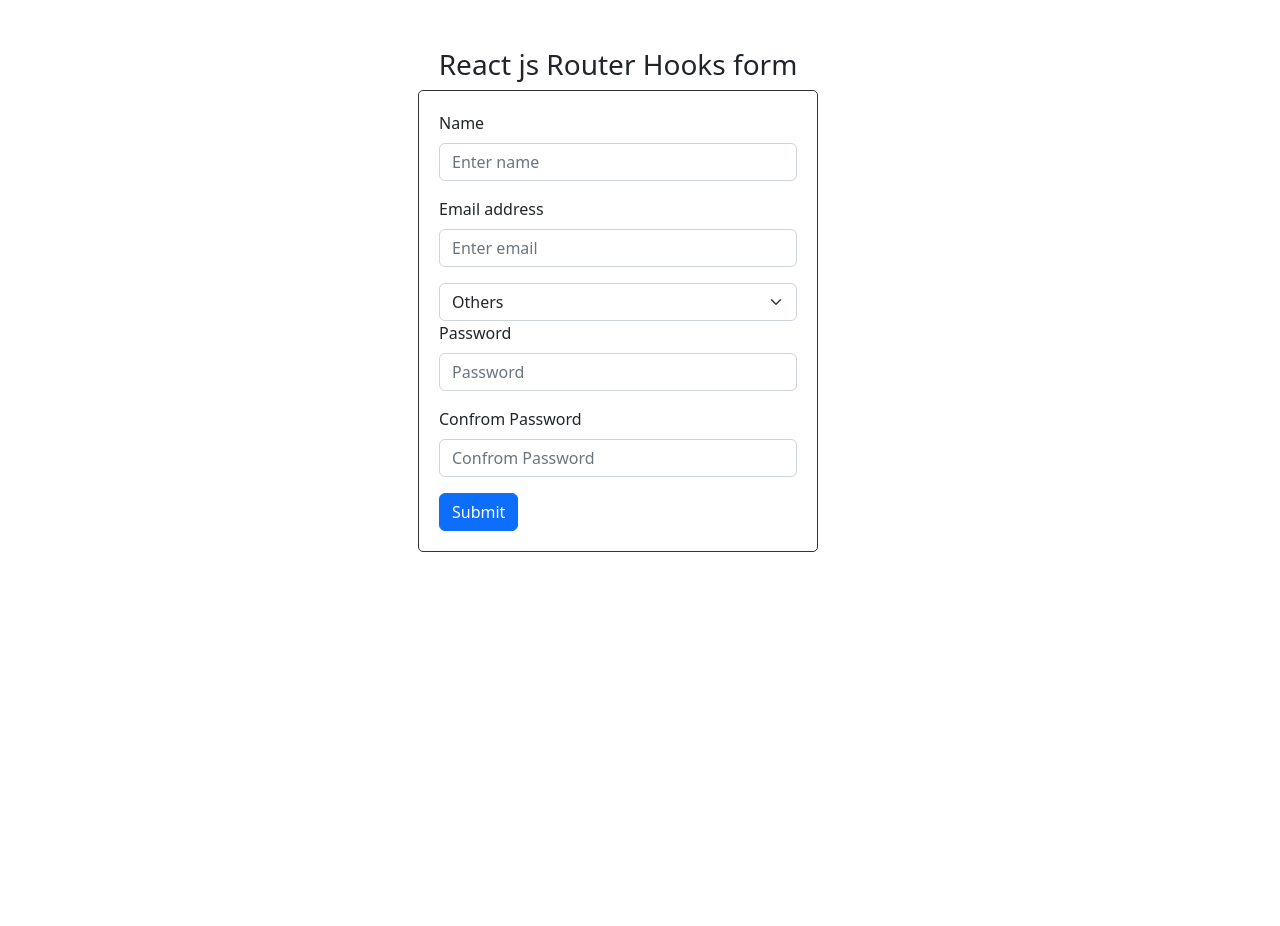
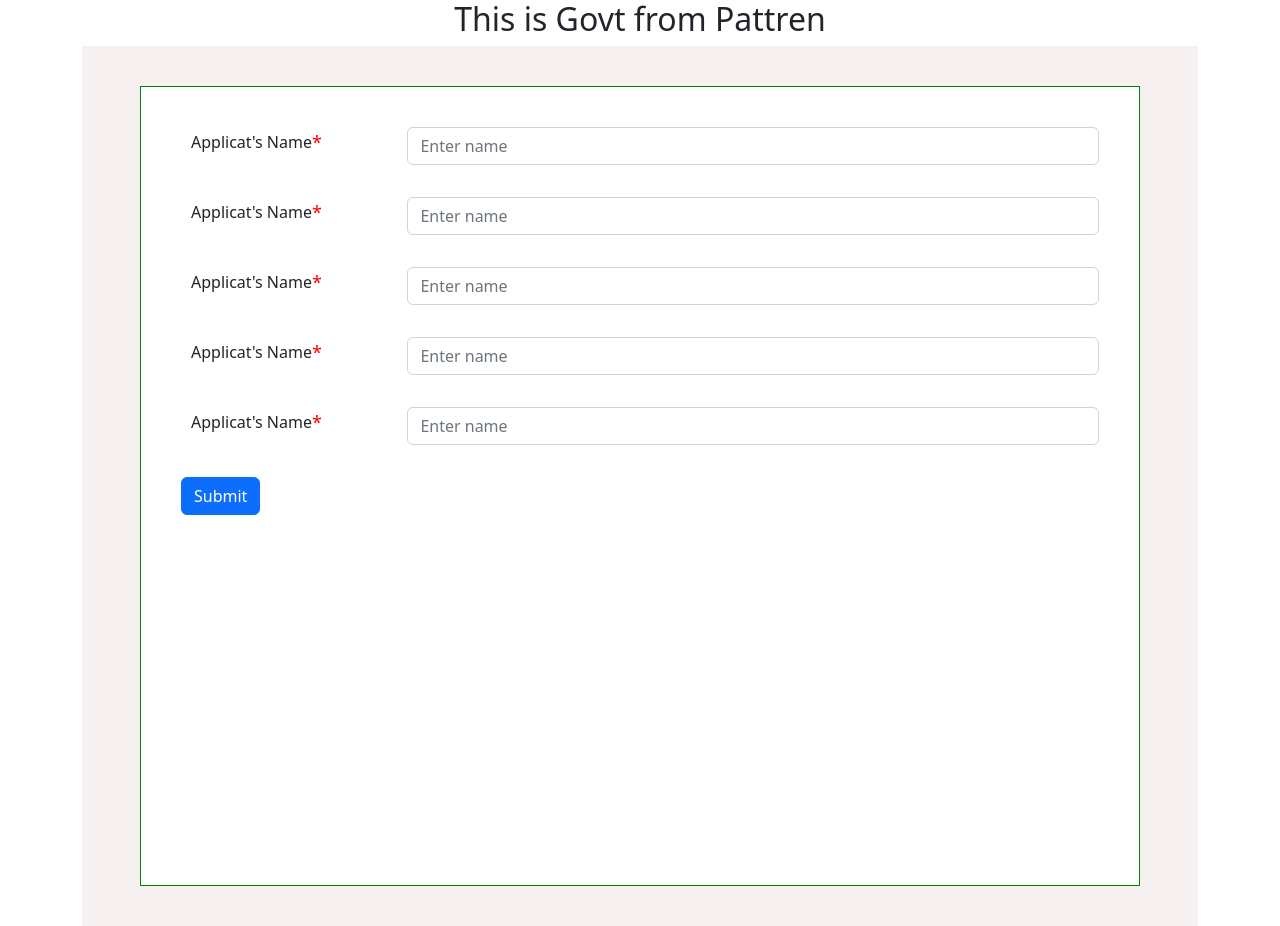
Before and after one commit to engektiar/From-React-js, a React (Create React App) app: page / in a window 1280 px wide. Before the commit the page ends 800 px from the top, so only its background shows below. Built offline with nearby package versions, Linux system fonts and the light colour scheme.

Commit message:
govt from add kora

```diff
--- a/src/App.css
+++ b/src/App.css
@@ -1,38 +1,11 @@
-.App {
-  text-align: center;
+.frommain{
+ margin:0 auto;
+ height: 400px;
+ width: 350px;
+ text-align: center;
+ border: 1px solid #333;
+ padding: 20px;
+ border-radius: 10px;
+ box-shadow: rgba(0, 0, 0, 0.35) 0px 5px 15px;
+ margin-top: 40px;
 }
-
-.App-logo {
-  height: 40vmin;
-  pointer-events: none;
-}
-
-@media (prefers-reduced-motion: no-preference) {
-  .App-logo {
-    animation: App-logo-spin infinite 20s linear;
-  }
-}
-
-.App-header {
-  background-color: #282c34;
-  min-height: 100vh;
-  display: flex;
-  flex-direction: column;
-  align-items: center;
-  justify-content: center;
-  font-size: calc(10px + 2vmin);
-  color: white;
-}
-
-.App-link {
-  color: #61dafb;
-}
-
-@keyframes App-logo-spin {
-  from {
-    transform: rotate(0deg);
-  }
-  to {
-    transform: rotate(360deg);
-  }
-}
--- a/src/App.js
+++ b/src/App.js
@@ -3,21 +3,26 @@ import "./App.css";
 import { BrowserRouter, Routes, Route } from "react-router-dom";
 import Home from "./components/Home";
 
-import Adduser from "./components/adduser/Adduser";
+import Adduser from "./components/useFromHoosUsingBestWay/BustWayInReact";
 import UseFrom from "./components/UseFromHooks/UseFrom";
+import Eastway from "./components/UseFromNoraml/Eastway";
+import Govtfrom from "./components/GovtmentFromdesing/Govtfrom";
 
 function App() {
   return (
-    <BrowserRouter>
-      <Routes>
-        <Route path="/">
-          <Route index element={<UseFrom />} />
-          <Route path="/add" element={<Adduser />} />
-          <Route path="/add" element={<Home />} />
-        </Route>
-      </Routes>
-    </BrowserRouter>
+   <div>
+   <Govtfrom/>
+   </div>
   );
 }
 
 export default App;
+// <BrowserRouter>
+// <Routes>
+//   <Route path="/">
+//     <Route index element={<Adduser />} />
+//     <Route path="/add" element={<Adduser />} />
+//     <Route path="/add" element={<Home />} />
+//   </Route>
+// </Routes>
+// </BrowserRouter>
--- /dev/null
+++ b/src/components/GovtmentFromdesing/Govtfrom.js
@@ -0,0 +1,145 @@
+import React from 'react'
+import { Col, Container, Row } from 'react-bootstrap';
+import Button from 'react-bootstrap/Button';
+import Form from 'react-bootstrap/Form';
+import { useForm } from "react-hook-form";
+import "./froms.css";
+const Govtfrom = () => {
+  const {
+    register,
+    handleSubmit,
+    formState: { errors },
+  } = useForm();
+  const onSubmit = (data) => {
+    console.log(data);
+  };
+  return (
+    <div>
+    <Container>
+    <Row>
+   <Col md={12}>
+ <h2 className='text-center'>This is Govt from  Pattren</h2>
+
+   <div className='fromMain'>
+<div className='fromStart'>
+
+<div className='fromcontent'>
+<form onSubmit={handleSubmit(onSubmit)}>
+         <div className='inputBox'>
+      <Form.Group className="mb-3 formbox"  >
+        <Form.Label className='fromlavel'>applicat's Name<span className='starticon'>*</span></Form.Label>
+       <Form.Control
+                    {...register("name", { required: true })}
+                    type="text"
+                    placeholder="Enter name"
+                    className={errors.name ? "from-control is-invalid" : "from control"}
+                  />
+      </Form.Group>
+       <div className="errosMassege">
+       {errors.name?.type === "required" && (
+        <p className="text-danger" role="alert">
+          First name is required
+        </p>
+      )}
+
+       </div>
+</div>
+<div className='inputBox'>
+<Form.Group className="mb-3 formbox"  >
+  <Form.Label className='fromlavel'>applicat's Name<span className='starticon'>*</span></Form.Label>
+ <Form.Control
+              {...register("name", { required: true })}
+              type="text"
+              placeholder="Enter name"
+              className={errors.name ? "from-control is-invalid" : "from control"}
+            />
+</Form.Group>
+ <div className="errosMassege">
+ {errors.name?.type === "required" && (
+  <p className="text-danger" role="alert">
+    First name is required
+  </p>
+)}
+
+ </div>
+</div>
+<div className='inputBox'>
+<Form.Group className="mb-3 formbox"  >
+  <Form.Label className='fromlavel'>applicat's Name<span className='starticon'>*</span></Form.Label>
+ <Form.Control
+              {...register("name", { required: true })}
+              type="text"
+              placeholder="Enter name"
+              className={errors.name ? "from-control is-invalid" : "from control"}
+            />
+</Form.Group>
+ <div className="errosMassege">
+ {errors.name?.type === "required" && (
+  <p className="text-danger" role="alert">
+    First name is required
+  </p>
+)}
+
+ </div>
+</div>
+<div className='inputBox'>
+<Form.Group className="mb-3 formbox"  >
+  <Form.Label className='fromlavel'>applicat's Name<span className='starticon'>*</span></Form.Label>
+ <Form.Control
+              {...register("name", { required: true })}
+              type="text"
+              placeholder="Enter name"
+              className={errors.name ? "from-control is-invalid" : "from control"}
+            />
+</Form.Group>
+ <div className="errosMassege">
+ {errors.name?.type === "required" && (
+  <p className="text-danger" role="alert">
+    First name is required
+  </p>
+)}
+
+ </div>
+</div>
+<div className='inputBox'>
+<Form.Group className="mb-3 formbox"  >
+  <Form.Label className='fromlavel'>applicat's Name<span className='starticon'>*</span></Form.Label>
+ <Form.Control
+              {...register("name", { required: true })}
+              type="text"
+              placeholder="Enter name"
+              className={errors.name ? "from-control is-invalid" : "from control"}
+            />
+</Form.Group>
+ <div className="errosMassege">
+ {errors.name?.type === "required" && (
+  <p className="text-danger" role="alert">
+    First name is required
+  </p>
+)}
+
+ </div>
+</div>
+
+
+
+
+    <Button variant="primary" type="submit">
+    Submit
+  </Button>
+
+</form>
+
+</div>
+
+</div>
+</div>
+   </Col>
+   </Row>
+    </Container>
+
+    </div>
+  )
+}
+
+export default Govtfrom
--- /dev/null
+++ b/src/components/GovtmentFromdesing/froms.css
@@ -0,0 +1,51 @@
+.fromMain{
+  margin:0  auto;
+  height: auto;
+  width: 100%;
+  background: rgb(246, 240, 240);
+  padding:40px ;
+}
+ .fromStart{
+  margin:0  auto;
+  height: 100vh;
+  width: 1000px;
+  background: #ffff;
+  padding: 10px;
+  border: 1px solid green;
+
+ }
+.inputBox{
+
+  height: 70px;
+}
+ .fromlavel{
+  width: 300px;
+  display: flex;
+  justify-content: left;
+  align-items: center;
+   padding-left: 10px;
+   font-size: 16px;
+   text-transform:capitalize
+   ;
+ }
+ .starticon{
+  color: red;
+  font-size: 18px;
+ }
+
+ .formbox{
+  display: flex;
+  justify-content: space-between;
+  align-items: center;
+
+
+ }
+  .errosMassege{
+    margin-left: 230px;
+    margin-top: -15px;
+
+  }
+
+ .fromcontent{
+  padding: 30px;
+ }
--- /dev/null
+++ b/src/components/UseFromNoraml/Eastway.js
@@ -0,0 +1,44 @@
+import React from 'react'
+import { Container } from 'react-bootstrap'
+import { useForm } from "react-hook-form";
+const Eastway = () => {
+  const {
+    register,
+    handleSubmit,
+    formState: { errors },
+  } = useForm();
+  const onSubmit = (data) => {
+    console.log(data);
+  };
+  return (
+    <div>
+    <Container>
+    <h2 className='text-center'>React form validation Using Usefrom Hooks </h2>
+    <div className='frommain'>
+    <form onSubmit={handleSubmit(onSubmit)}>
+    <input type="text" name="name" placeholder="enter your name"
+    {...register("name", { required:true })}
+    className={errors.name ? "from-control is-invalid" : "from control"}
+    />
+    {
+      errors.name && <p>Please input your name</p>
+    }
+
+
+    <input type="passwoed"   placeholder='password'
+    {...register("password", { required:true,minLength:8 })}
+    />
+
+    {
+      errors.password && <p>invalid password </p>
+    }
+    <input type="submit" />
+  </form>
+    </div>
+    </Container>
+
+    </div>
+  )
+}
+
+export default Eastway
--- a/src/components/adduser/Adduser.js
+++ b/src/components/useFromHoosUsingBestWay/BustWayInReact.js
@@ -57,6 +57,7 @@ const handleSubmit=(e)=>{
    </Button>
 
     </Form>
+    <a href="https://www.w3schools.com">Visit W3Schools.com!</a>
 
     </Container>
   )
```
